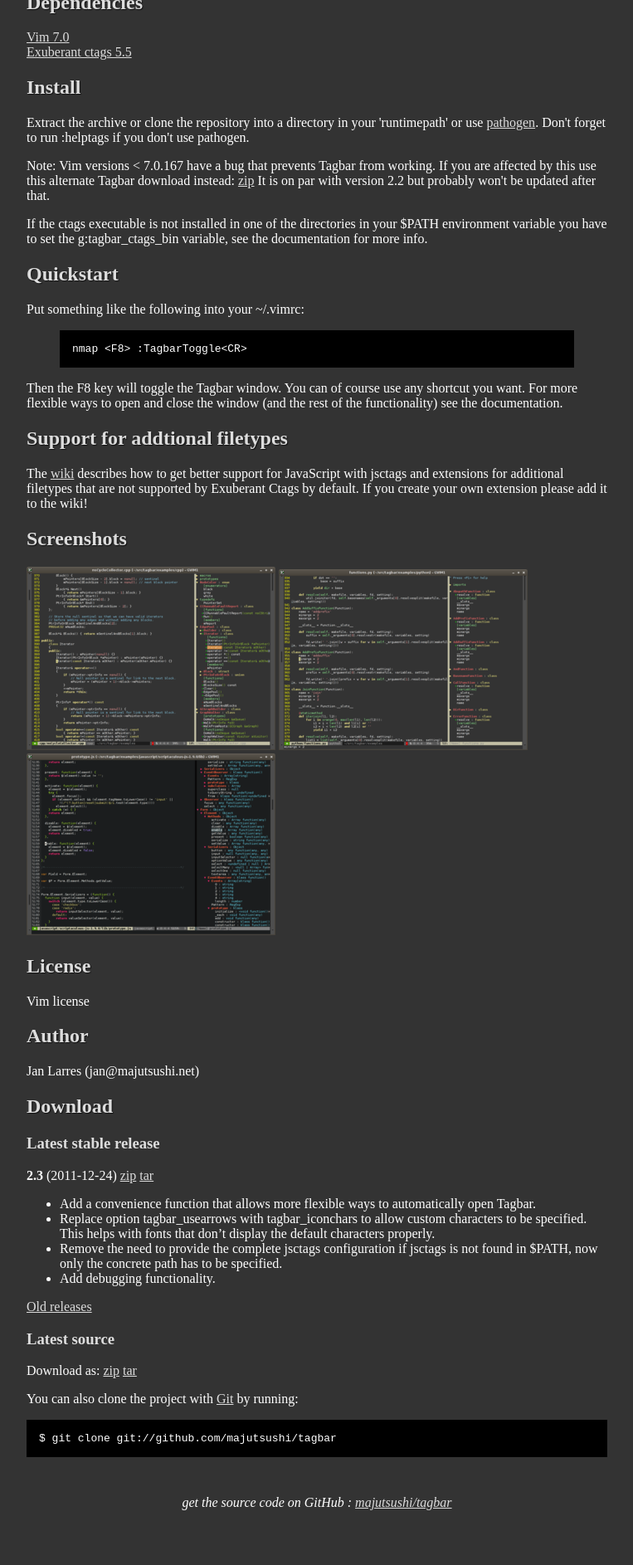
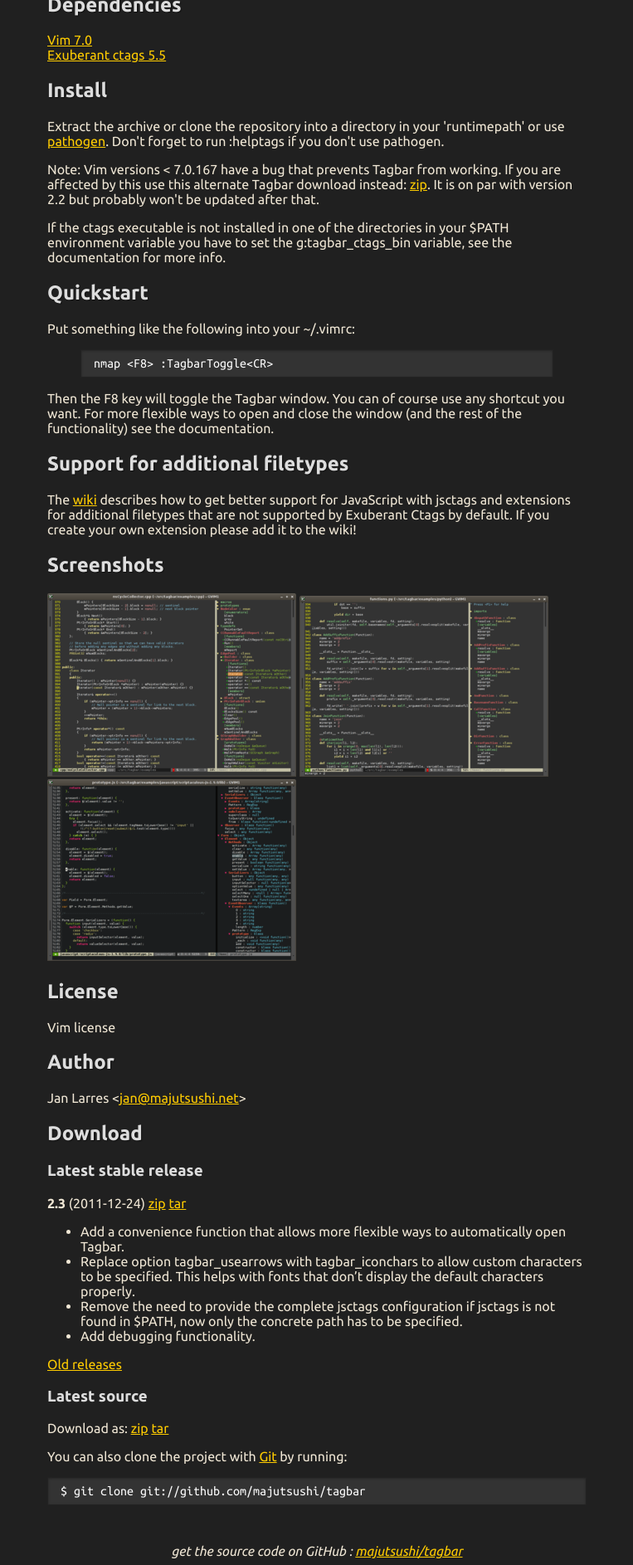
Before and after one commit to preservim/tagbar, a Jekyll site: the page built from index.html, in a window 1280 px wide, cut to the strip 324-2210 px from the top of the page. Shown: the whole strip at 83% size, without its empty margins (258-1021 px from the left). Built offline with Jekyll 4.4.1, drawn with Linux system fonts in a browser that asks for light colours; Markdown is read by kramdown in place of the engine named in the settings; before the commit the page ends 2152 px from its top, so only the background shows below that.

Commit message:
Improve website

```diff
--- a/_layouts/default.html
+++ b/_layouts/default.html
@@ -5,16 +5,22 @@
 
         <title>{{ page.title }}</title>
 
+        <!-- <link rel="stylesheet" href="/css/fonts.css" type="text/css" charset="utf-8" /> -->
+        <link href='http://fonts.googleapis.com/css?family=Ubuntu:400,700,400italic|Ubuntu+Mono:400,700' rel='stylesheet' type='text/css'>
+
         <style type="text/css">
             body {
                 margin-top: 1.0em;
-                background-color: #333333;
-                font-family: "Helvetica,Arial,FreeSans";
-                color: #ffffff;
+                /* background-color: #1C1C1C; */
+                background-color: #202020;
+                font-size: 16px;
+                font-family: Ubuntu, Helvetica, Arial, FreeSans;
+                color: #F0E7D5;
+                /* color: #FFFFFF; */
             }
             #container {
                 margin: 0 auto;
-                width: 700px;
+                width: 650px;
             }
             h1 {
                 font-size: 3.8em;
@@ -23,13 +29,23 @@
                 text-shadow: #111111 3px 3px 1px;
             }
             h1 .small { font-size: 0.4em; }
-            h1 a { text-decoration: none }
+            h1 a { text-decoration: none; color: #F0E7D5 }
             h2 { font-size: 1.5em; color: #dddddd; text-shadow: #111111 1px 1px 1px; }
             h3 { text-align: left; color: #dddddd; }
-            a { color: #dddddd; }
+            a { color: #ffcc00; }
             .description { font-size: 1.2em; margin-bottom: 30px; margin-top: 30px; font-style: italic;}
             .download { float: right; }
-            pre { background: #000; color: #fff; padding: 15px;}
+            pre {
+                background: #333333;
+                color: #ffffff;
+                padding: 8px 15px 8px 15px;
+                border-width: 1px;
+                border-color: #222222;
+                border-style: solid;
+                box-shadow: rgba(0, 0, 0, 0.3) 0 1px 3px 0 inset;
+                font-family: "Ubuntu Mono", monospace;
+            }
+            code { font-family: "Ubuntu Mono", monospace; }
             hr { border: 0; width: 80%; border-bottom: 1px solid #aaa}
             .footer { text-align:center; padding-top:30px; font-style: italic; }
         </style>
--- a/index.html
+++ b/index.html
@@ -37,7 +37,7 @@
         Note: Vim versions &lt; 7.0.167 have a bug that prevents Tagbar from
         working. If you are affected by this use this alternate Tagbar
         download instead:
-        <a href="https://github.com/majutsushi/tagbar/zipball/70fix">zip</a>
+        <a href="https://github.com/majutsushi/tagbar/zipball/70fix">zip</a>.
         It is on par with version 2.2 but probably won't be updated after
         that.
     </p>
@@ -61,7 +61,7 @@
         window (and the rest of the functionality) see the documentation.
     </p>
 
-    <h2>Support for addtional filetypes</h2>
+    <h2>Support for additional filetypes</h2>
 
     <p>
         The
@@ -81,7 +81,7 @@
     <p>Vim license</p>
 
     <h2>Author</h2>
-    <p>Jan Larres (jan@majutsushi.net)</p>
+    <p>Jan Larres &lt;<a href="mailto:jan@majutsushi.net">jan@majutsushi.net</a>&gt;</p>
 
     <h2>Download</h2>
     <h3>Latest stable release</h3>
```
